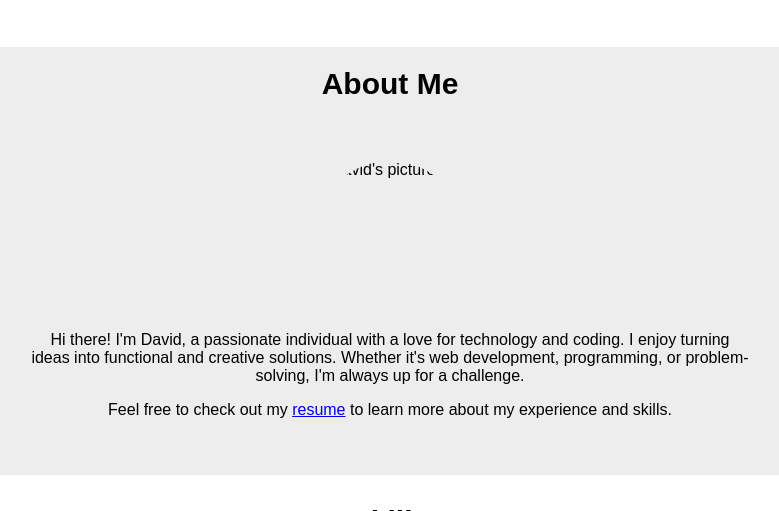
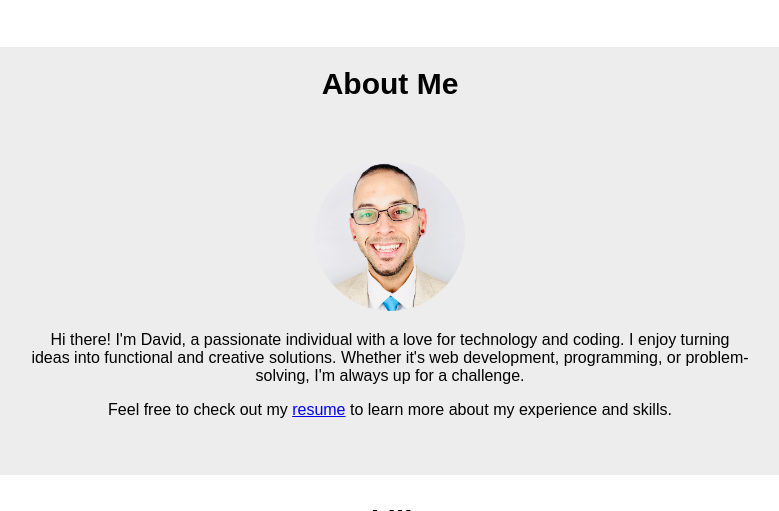
Before and after one commit to dctoo42me/personal-homepage, a plain HTML site: page index.html in a window 1280 px wide. Shown: the part 718-1229 px from the top of the page, without its empty margins (250-1029 px from the left). Drawn offline with Linux system fonts and the light colour scheme; the site is published under a folder, as on GitHub Pages, so addresses that start at the root find nothing.

Commit message:
Profile image fix

```diff
--- a/index.html
+++ b/index.html
@@ -75,7 +75,7 @@
     <section id="about">
         <h2>About Me</h2>
         <div class="container">
-            <img class="profile-picture" src="/images/photo.jpg" alt="David's picture'" width="150" height="150">
+            <img class="profile-picture" src="images/photo.jpg" alt="David's picture'" width="150" height="150">
             <p>
                 Hi there! I'm David, a passionate individual with a love for technology and coding. I enjoy turning ideas into
                 functional and creative solutions. Whether it's web development, programming, or problem-solving, I'm always up for
```
